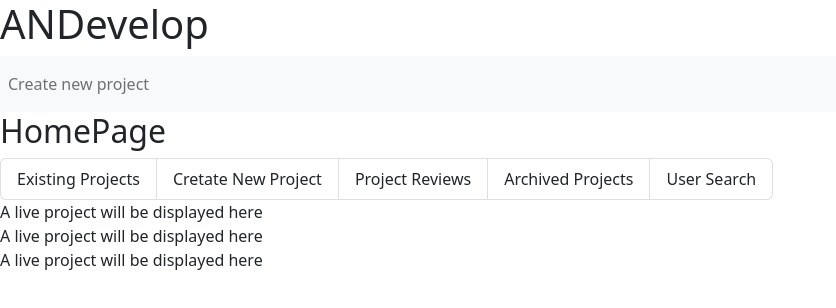
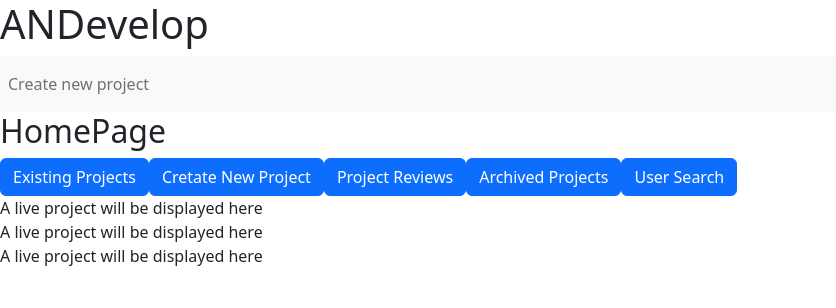
Before and after one commit to 1upskillsystems/ANDevelop, a React (Create React App) app in the folder client/: page / in a window 1280 px wide. Shown: the top 308 px of the page, without its empty margins (0-836 px from the left). Built offline with nearby package versions, Linux system fonts and the light colour scheme.

Commit message:
transforms list into div

```diff
--- a/client/src/components/HomePage.js
+++ b/client/src/components/HomePage.js
@@ -1,17 +1,17 @@
 import React from "react";
-import ListGroup from "react-bootstrap/ListGroup";
+import Button from "react-bootstrap/Button";
 
 const HomePage = () => {
   return (
     <div>
       <h2>HomePage</h2>
-      <ListGroup horizontal>
-        <ListGroup.Item>Existing Projects</ListGroup.Item>
-        <ListGroup.Item>Cretate New Project</ListGroup.Item>
-        <ListGroup.Item>Project Reviews</ListGroup.Item>
-        <ListGroup.Item>Archived Projects</ListGroup.Item>
-        <ListGroup.Item>User Search</ListGroup.Item>
-      </ListGroup>
+      <div id="menu-container">
+        <Button>Existing Projects</Button>
+        <Button>Cretate New Project</Button>
+        <Button>Project Reviews</Button>
+        <Button>Archived Projects</Button>
+        <Button>User Search</Button>
+      </div>
     </div>
   );
 };
```
